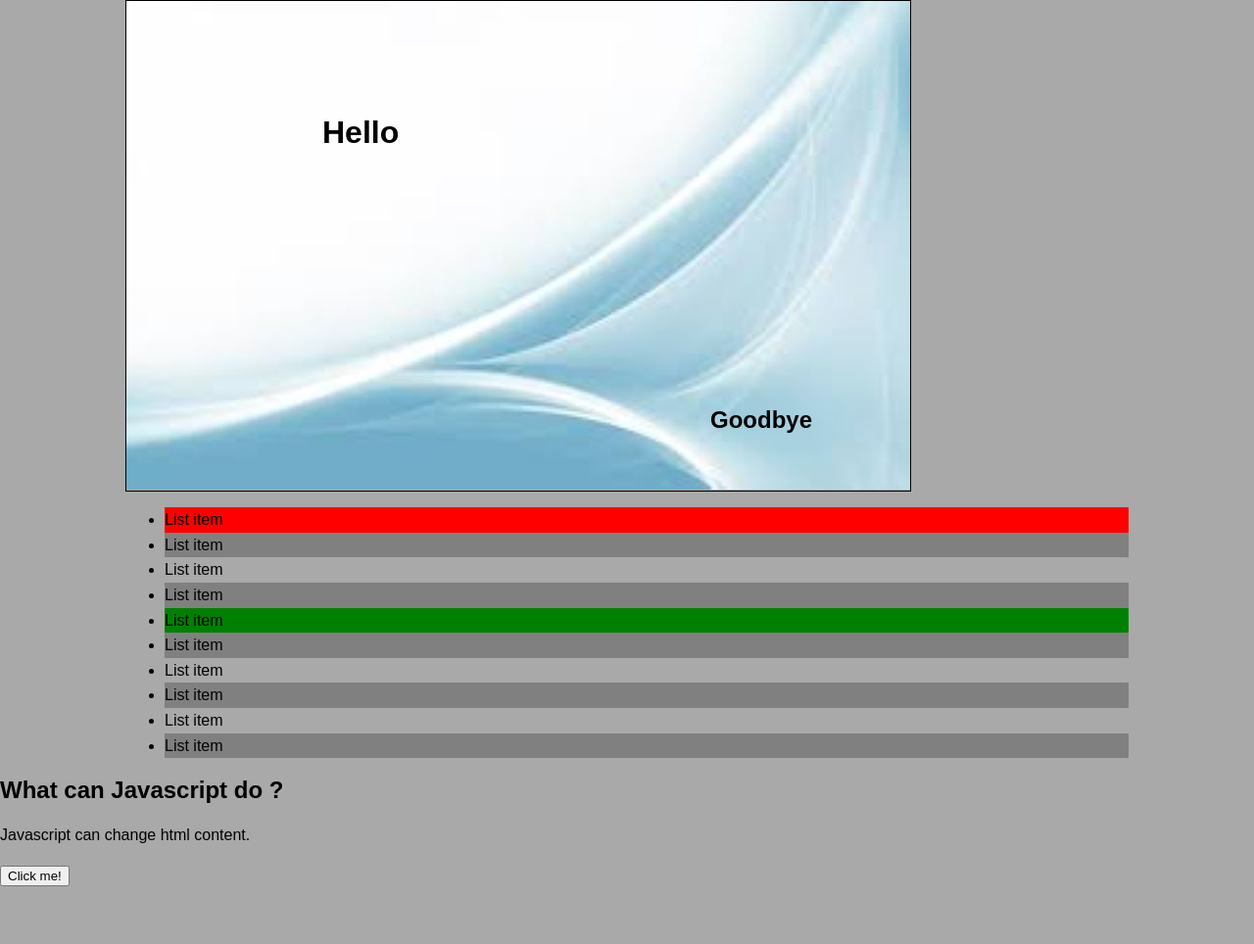
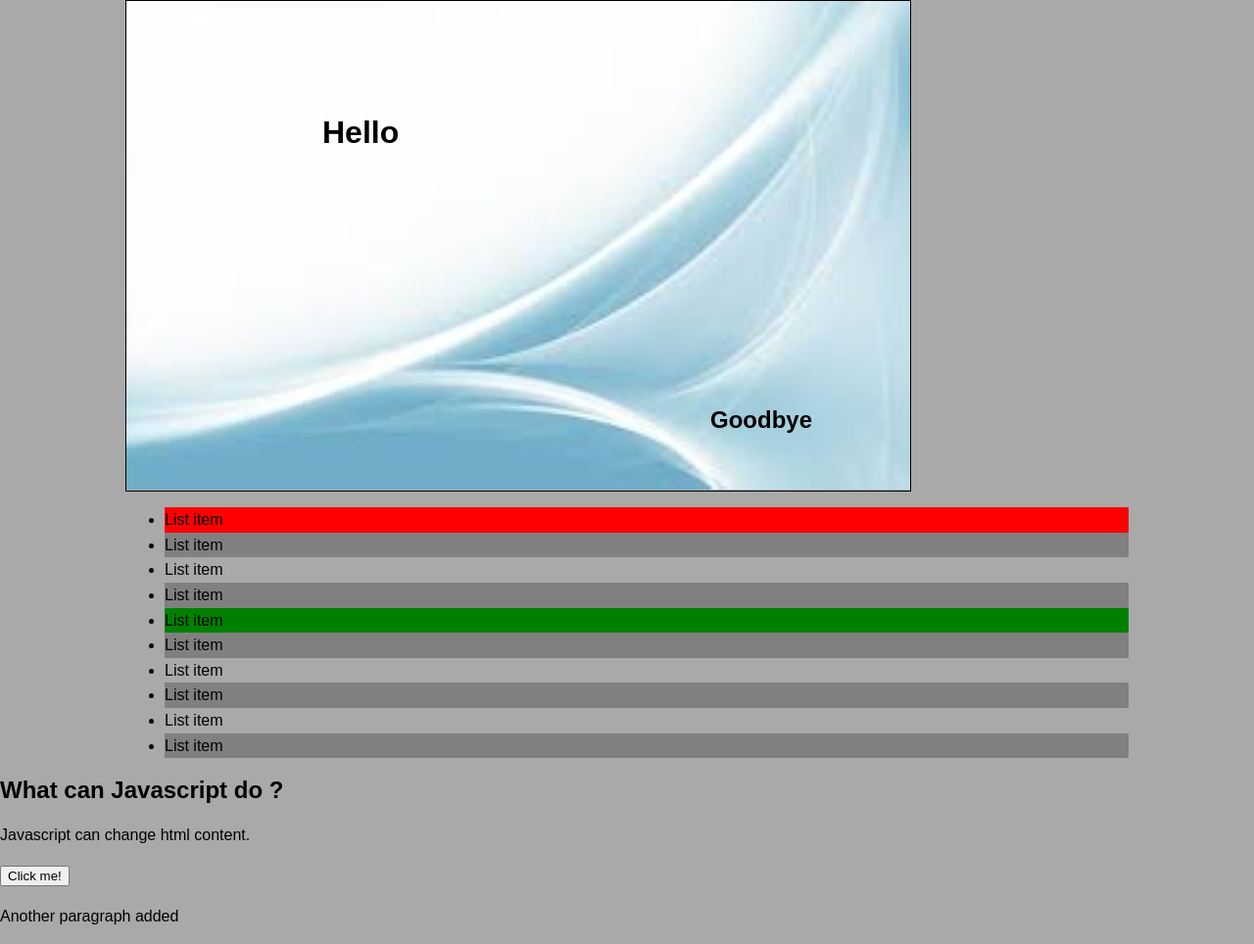
Before and after one commit to Ham-dallah/css-crash-course, a plain HTML site: page index.html in a window 1280 px wide. Shown: the part 1602-2566 px from the top of the page at 98% size. Before the commit the page ends 2509 px from the top, so only its background shows below. Drawn offline with Linux system fonts and the light colour scheme.

Commit message:
first onilne commit

```diff
--- a/index.html
+++ b/index.html
@@ -132,6 +132,8 @@
     <p id="demo"> Javascript can change html content.</p>
     <button type="button" onclick='document.getElementById("demo").innerHTML = "Hello Javascript!"'>Click me!</button>
 
+    <p>Another paragraph added</p>
+
 </body>
 
 </html>
```
